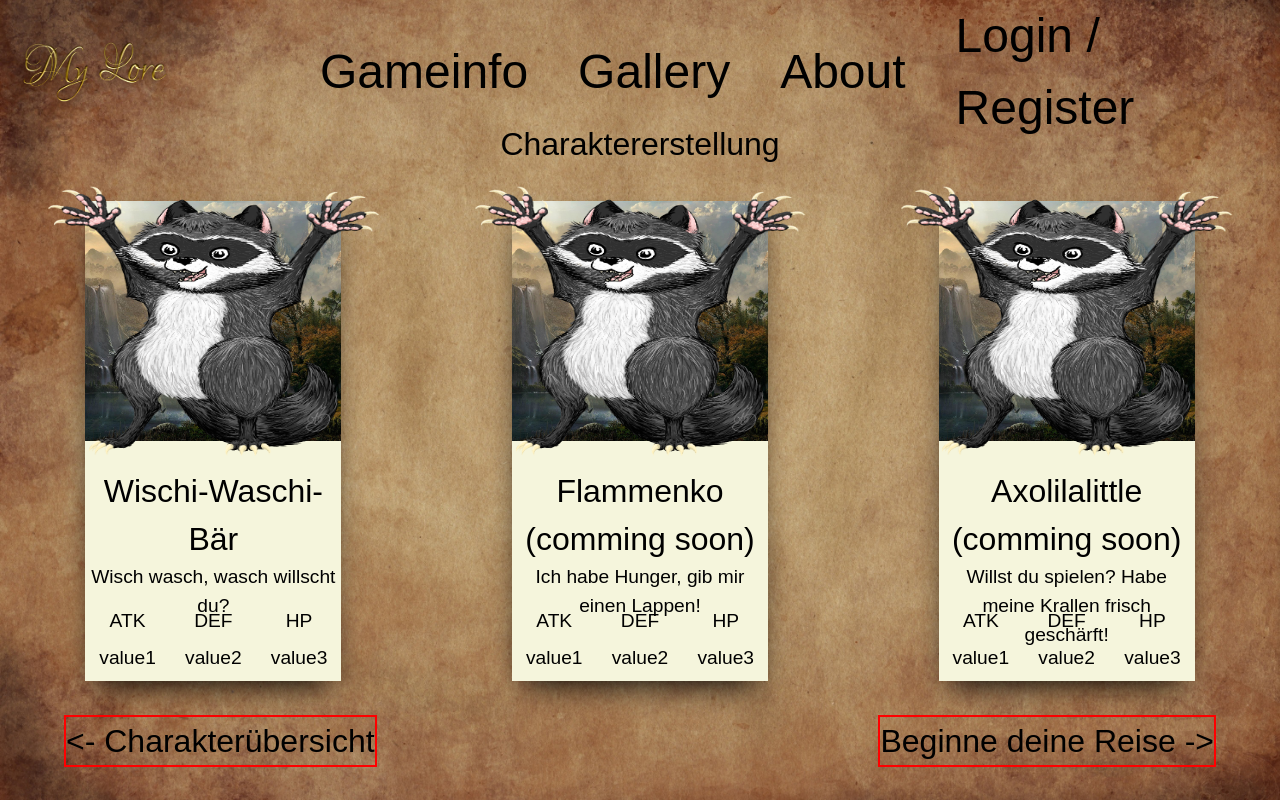
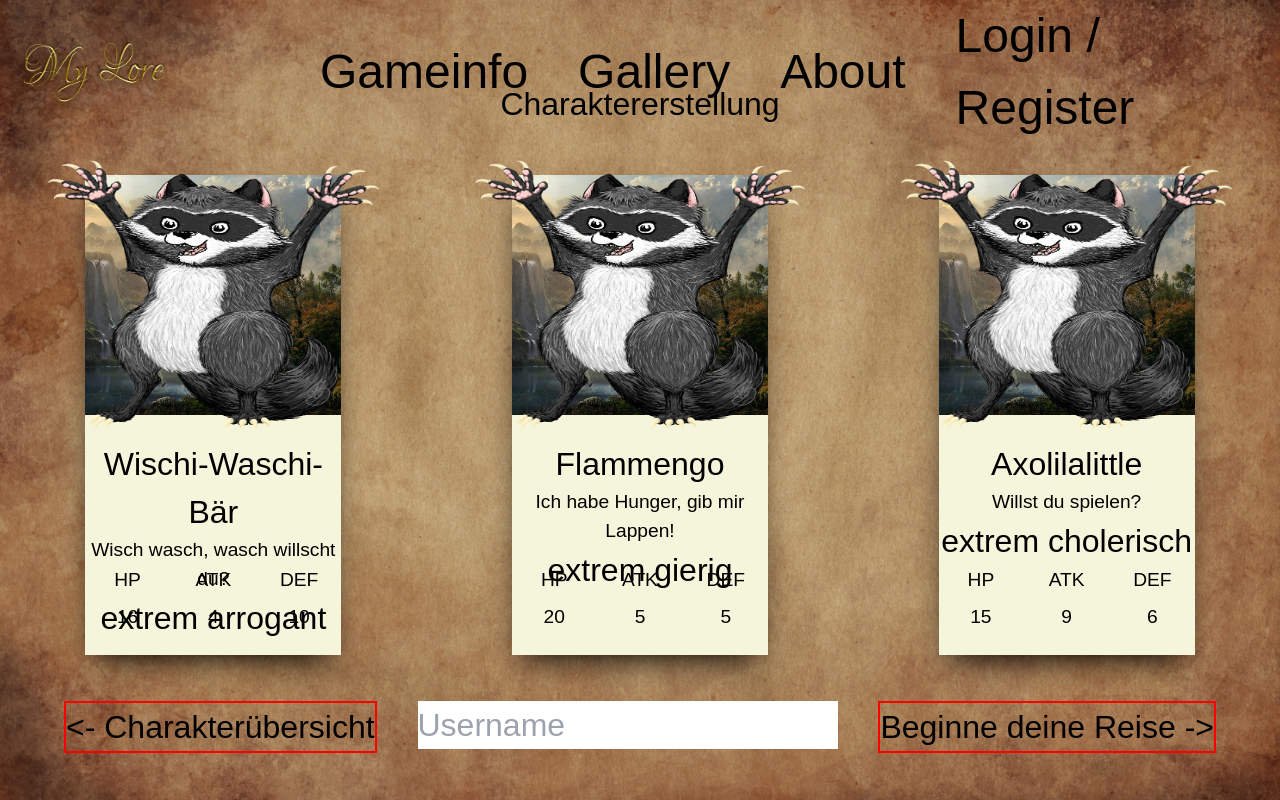
Before and after one commit to LeshyDon-Co/FinalProjektMyLore, a Next.js app: page /charactercreation in a window 1280 px wide. Built offline with nearby package versions, Linux system fonts and the light colour scheme; no server answers; a web font is replaced by a local one.

Commit message:
validation for gamestart with name and take a card, destructure props from component charactercard to page charactercreation

```diff
--- a/src/app/charactercreation/page.jsx
+++ b/src/app/charactercreation/page.jsx
@@ -1,14 +1,25 @@
 "use client";
-import React from "react";
+import React, {useState} from "react";
 import styles from "./page.module.css";
 import Charactercard from "@/components/cards/charactercard/charactercard";
 import {useSession} from "next-auth/react";
 import {useRouter} from "next/navigation";
-import Buttonone from "@/components/buttons/buttonone/buttonone";
+import Buttonnormal from "@/components/buttons/buttonnormal/buttonnormal";
 
 function CharakterErstellung() {
   const router = useRouter();
   const session = useSession();
+  const [isClicked, setIsClicked] = useState(false);
+  const [characterName, setCharacterName] = useState("");
+  const [clickedCard, setClickedCard] = useState({name: ""});
+
+  const validate = () => {
+    if (!characterName || clickedCard.name === "") {
+      console.log("Kein Name eingegeben oder Karte ausgewählt");
+    } else {
+      router.push("/gameintro");
+    }
+  };
 
   // if(session.status === "unauthenticated"){
   //   router.push("/");
@@ -18,10 +29,26 @@ function CharakterErstellung() {
       <div className={styles.h2}>
         <h2>Charaktererstellung</h2>
       </div>
-      <Charactercard />
-      <div className={styles.buttons}>
-        <Buttonone text={"<- Charakterübersicht"} link={"/characteroverview"} />
-        <Buttonone text={"Beginne deine Reise ->"} link={"/gameintro"} />
+      <Charactercard
+        clickedCard={clickedCard}
+        setClickedCard={setClickedCard}
+      />
+      <div className={styles.footer}>
+        <Buttonnormal
+          text={"<- Charakterübersicht"}
+          link={"/characteroverview"}
+        />
+        <div>
+          <form>
+            <input
+              value={characterName}
+              className={styles.input}
+              placeholder="Username"
+              onChange={(e) => setCharacterName(e.target.value)}
+            />
+          </form>
+        </div>
+        <Buttonnormal text={"Beginne deine Reise ->"} todo={validate} />
       </div>
     </div>
   );
--- a/src/app/charactercreation/page.module.css
+++ b/src/app/charactercreation/page.module.css
@@ -8,10 +8,10 @@
 }
 
 .h2 {
-  margin: 5vh auto auto auto;
+  margin: 0 auto auto auto;
 }
 
-.buttons {
+.footer {
   /* border: 2px solid red; */
   right: 0;
   display: flex;
--- a/src/app/gameintro/page.jsx
+++ b/src/app/gameintro/page.jsx
@@ -1,6 +1,6 @@
 import styles from "./page.module.css";
 import Story from "@/assets/storytelling/story";
-import Buttonone from "@/components/buttons/buttonone/buttonone";
+import Buttonone from "@/components/buttons/buttonnormal/buttonnormal";
 import Introtext from "@/components/explanation/introtext/introtext";
 import React from "react";
 
--- a/src/app/layout.jsx
+++ b/src/app/layout.jsx
@@ -9,7 +9,7 @@ export const metadata = {
   description: "Generated by create next app",
 };
 
-export default function RootLayout({children, pageProps}) {
+export default function RootLayout({children}) {
   return (
     <html lang="en">
       <head>
--- /dev/null
+++ b/src/components/buttons/buttonnormal/buttonnormal.jsx
@@ -0,0 +1,13 @@
+import React from "react";
+import styles from "./buttonnormal.module.css";
+
+function Buttonone(props) {
+  const {link, text, todo} = props;
+  return (
+    <button onClick={todo} className={styles.buttonone}>
+      <a href={link}>{text}</a>
+    </button>
+  );
+}
+
+export default Buttonone;
--- a/src/components/buttons/buttonone/buttonone.jsx
+++ /dev/null
@@ -1,11 +0,0 @@
-import React from 'react';
-import styles from "./buttonone.module.css";
-
-function Buttonone(props) {
-    const {link, text} = props;
-  return (
-    <button className={styles.buttonone}><a href={link}>{text}</a></button>
-  )
-}
-
-export default Buttonone;
--- a/src/components/cards/charactercard/charactercard.jsx
+++ b/src/components/cards/charactercard/charactercard.jsx
@@ -2,17 +2,23 @@
 //Inspiration: https://codepen.io/drehimself/pen/QNXpyp
 import styles from "./charactercard.module.css";
 import Image from "next/image";
+import {useState} from "react";
 
 //Bilder
 
 import WischiWaschi from "../../../assets/characterimages/WischiWaschiBaer.png";
 
-function Charactercard() {
+function Charactercard(props) {
+  console.log(props);
+
+  const {clickedCard, setClickedCard} = props;
   const list = [
     {
       name: "Wischi-Waschi-Bär",
       img: (
         <Image
+          priority={true}
+          alt=""
           src={WischiWaschi}
           width={400}
           height={400}
@@ -21,17 +27,21 @@ function Charactercard() {
         />
       ),
       text: "Wisch wasch, wasch willscht du?",
-      attribute1: "ATK",
-      value1: "value1",
-      attribute2: "DEF",
-      value2: "value2",
-      attribute3: "HP",
-      value3: "value3",
+      attribute1: "HP",
+      value1: "16",
+      attribute2: "ATK",
+      value2: "4",
+      attribute3: "DEF",
+      value3: "10",
+      grad: "extrem ",
+      special: "arrogant",
     },
     {
-      name: "Flammenko (comming soon)",
+      name: "Flammengo",
       img: (
         <Image
+          priority={true}
+          alt=""
           src={WischiWaschi}
           width={400}
           height={400}
@@ -39,18 +49,22 @@ function Charactercard() {
           className={styles.wiwa}
         />
       ),
-      text: "Ich habe Hunger, gib mir einen Lappen!",
-      attribute1: "ATK",
-      value1: "value1",
-      attribute2: "DEF",
-      value2: "value2",
-      attribute3: "HP",
-      value3: "value3",
+      text: "Ich habe Hunger, gib mir Lappen!",
+      attribute1: "HP",
+      value1: "20",
+      attribute2: "ATK",
+      value2: "5",
+      attribute3: "DEF",
+      value3: "5",
+      grad: "extrem ",
+      special: "gierig",
     },
     {
-      name: "Axolilalittle  (comming soon)",
+      name: "Axolilalittle",
       img: (
         <Image
+          priority={true}
+          alt=""
           src={WischiWaschi}
           width={400}
           height={400}
@@ -58,13 +72,15 @@ function Charactercard() {
           className={styles.wiwa}
         />
       ),
-      text: "Willst du spielen? Habe meine Krallen frisch geschärft!",
-      attribute1: "ATK",
-      value1: "value1",
-      attribute2: "DEF",
-      value2: "value2",
-      attribute3: "HP",
-      value3: "value3",
+      text: "Willst du spielen? ",
+      attribute1: "HP",
+      value1: "15",
+      attribute2: "ATK",
+      value2: "9",
+      attribute3: "DEF",
+      value3: "6",
+      grad: "extrem ",
+      special: "cholerisch",
     },
     // {
     //   name: "",
@@ -79,25 +95,38 @@ function Charactercard() {
     // },
   ];
 
+  const [isClicked, setIsClicked] = useState(false);
+  function getCharacter(item) {
+    console.log(item);
+    setClickedCard(item);
+    setIsClicked(true);
+
+    // return clickedCard;
+    // e.target.classList.remove(styles.card);
+    // e.target.classList.add(styles.clickCard);
+  }
+
+  // Funktion, die das Inputfeld oder die style-Klasse zur page fetcht, damit dort die Validierung stattfinden kann.
+
   return (
     <div className={styles.bodyComponent}>
       {list.map((item, index) => (
-        <div className={styles.card} key={index}>
-          <div className={styles.imagecontainer}>
-            {item.img}
-            {/* <Image
-              src={item.img}
-              alt={item.name}
-              width={400}
-              height={400}
-              // fill={true}
-              className={styles.wiwa}
-            /> */}
-          </div>
+        <div
+          onClick={() => getCharacter(item)}
+          className={
+            item.name === clickedCard.name ? styles.clickCard : styles.card
+          }
+          key={index}
+        >
+          <div className={styles.imagecontainer}>{item.img}</div>
           <div className={styles.main}>
             {item.name} <p className={styles.p}>{item.text}</p>
+            <p>
+              {item.grad}
+              {item.special}
+            </p>
           </div>
-          <div className={styles.footer}>
+          <div className={styles.footerchar}>
             <div className={styles.attributes}>
               <div className={styles.attribute}>{item.attribute1}</div>
               <div className={styles.value}>{item.value1}</div>
--- a/src/components/cards/charactercard/charactercard.module.css
+++ b/src/components/cards/charactercard/charactercard.module.css
@@ -6,6 +6,7 @@
 
   display: flex;
   justify-content: space-around;
+  position: relative;
 }
 
 .p {
@@ -14,6 +15,23 @@
 
 .card {
   /* border: 2px solid red; */
+  background: beige;
+  width: 20%;
+  height: 100%;
+  margin: auto;
+  text-align: center;
+  box-shadow: -1px 15px 30px -12px black;
+  z-index: 9999;
+  position: relative;
+}
+
+.card:hover {
+  border: 3px solid black;
+  box-shadow: 15px 15px 30px 10px black;
+}
+
+.clickCard {
+  border: 2px solid red;
   background: beige;
   width: 20%;
   height: 100%;
@@ -53,14 +71,14 @@
   /* border: 2px solid green; */
 }
 
-.footer {
+.footerchar {
   /* border: 2px solid orange; */
   display: flex;
   justify-content: space-between;
   position: absolute;
-  width: 100%;
+  width: 20vw;
   height: 15%;
-  bottom: 2%;
+  bottom: 5%;
 }
 
 .attributes {
```
Also changed, not shown: src/app/characteroverview/page.jsx (+5 -6 lines), src/components/buttons/buttonnormal/buttonnormal.module.css (renamed from src/components/buttons/buttonone/buttonone.module.css).
